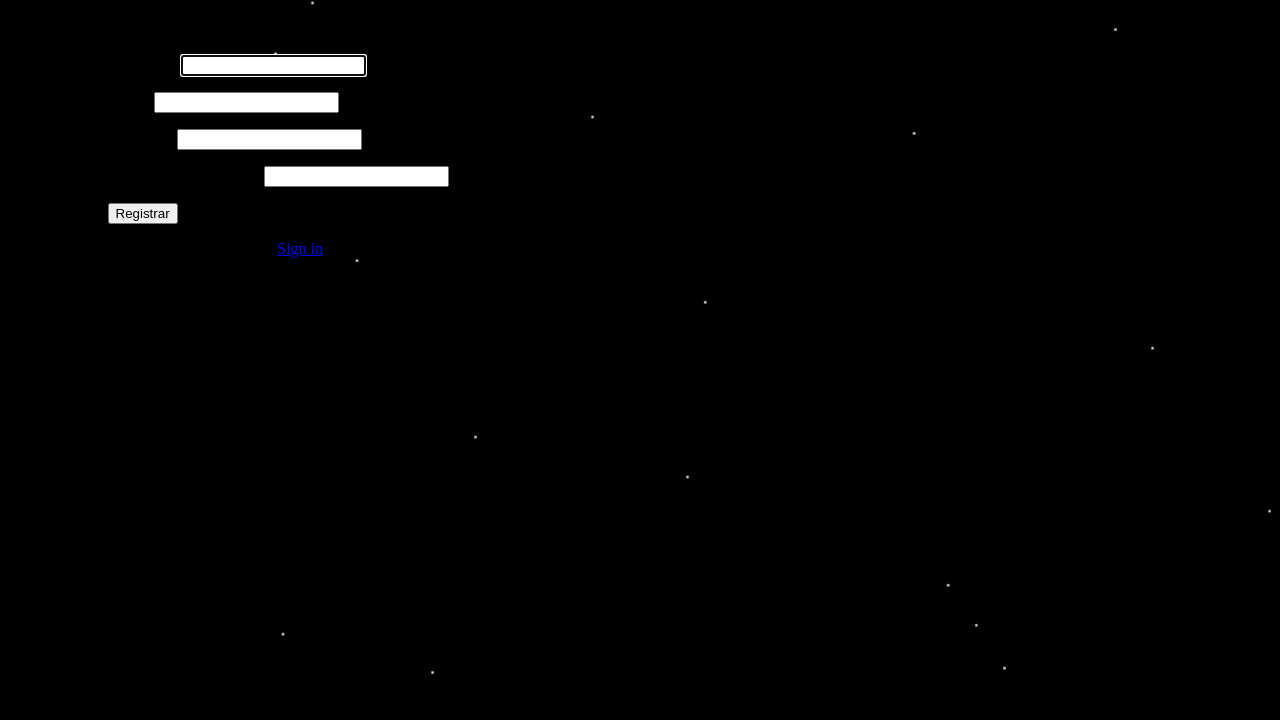
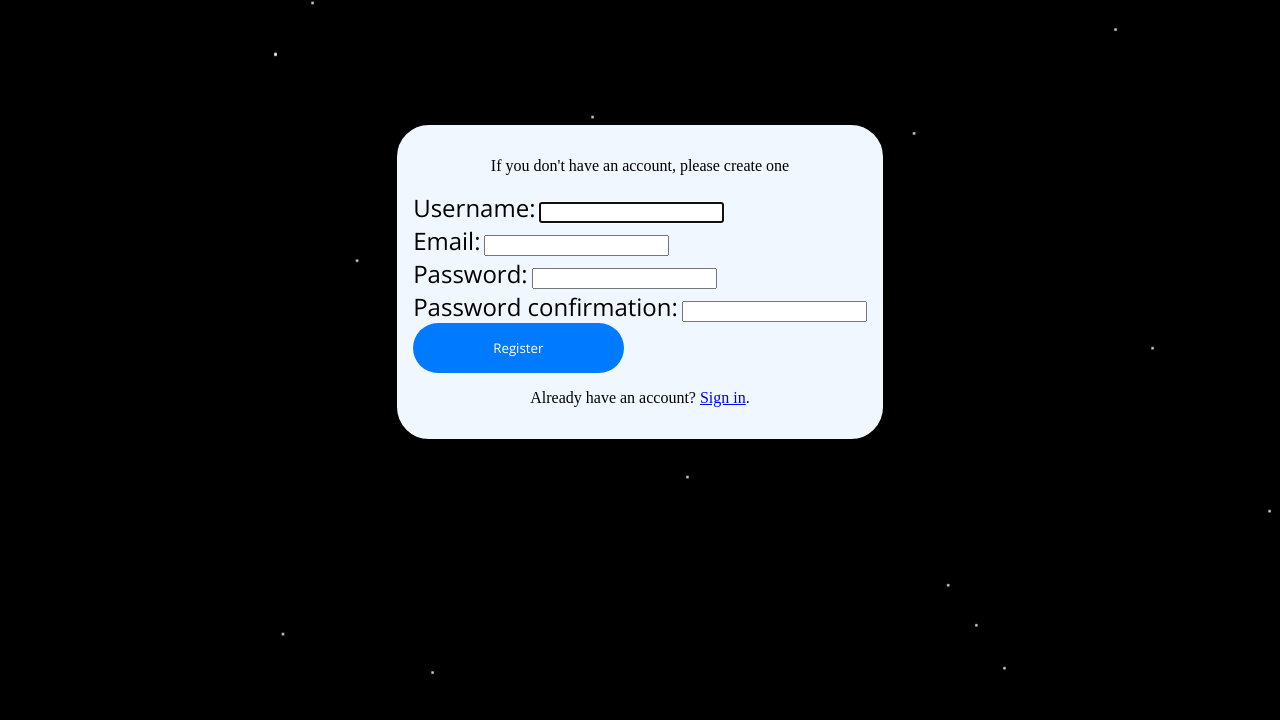
Before and after one commit to agustinsalum/DjangoGoogleAuth, a Django app: page /register/ in a window 1280 px wide. Shown: the part 80-800 px from the top of the page. Run offline with Django 5.2, Linux system fonts and the light colour scheme.

Commit message:
Se realizo el registro

```diff
--- a/noteApp/views.py
+++ b/noteApp/views.py
@@ -48,6 +48,10 @@ class RegisterView(View):
             messages.success(request, 'Successful registration. Please log in.')
             return redirect('login')
         else:
+            errors = form.errors.as_data()
+            for field, field_errors in errors.items():
+                for error in field_errors:
+                    messages.error(request, error)
             return render(request, 'register.html', {'form': form})
 
 
--- a/static/css/base/base.css
+++ b/static/css/base/base.css
@@ -52,7 +52,7 @@ main {
 }
 
 /* Tablet and Mobile */
-.box-login {
+.box-login-register {
     display: flex;
     flex-direction: column;
     background: #f1f7fe;
@@ -60,7 +60,7 @@ main {
     justify-content: center;
 }
 
-.login-button {
+.login-register-button {
     display: flex;
     flex-direction: column;
     background-color: #007bff;
@@ -68,7 +68,7 @@ main {
     color: #fff;
 }
 
-.login-button:hover {
+.login-register-button:hover {
     background-color: #0056b3;
 }
 
--- a/static/css/login/mobile.css
+++ b/static/css/login/mobile.css
@@ -41,7 +41,7 @@
 
     /* Aside */
 
-    .box-login {
+    .box-login-register {
         /* Code in base file and... */
         /* Adapted for tablets and mobile */
         border: 1.0vh solid #f1f7fe;
@@ -73,7 +73,7 @@
         align-items: center;
 
     }
-    .login-button {
+    .login-register-button {
         /* Code in base file and... */
         /* Adapted for mobiles */
         padding: 0.7vh 6vh;
--- a/static/css/login/notebook.css
+++ b/static/css/login/notebook.css
@@ -29,7 +29,7 @@
 
     /* Aside */
 
-    .box-login {
+    .box-login-register {
         /* Code in base file and... */
         border: 2.0vh solid #f1f7fe;
         border-radius: 4vh;
@@ -50,7 +50,7 @@
         color: black;
     }
 
-    .login-button {
+    .login-register-button {
         /* Code in base file and... */
         padding: 2vh 10vh;
         border: none;
--- a/static/css/login/tablet.css
+++ b/static/css/login/tablet.css
@@ -32,7 +32,7 @@
 
     /* Aside */
 
-    .box-login {
+    .box-login-register {
         /* Code in base file and... */
         /* Adapted for tablets */
         border: 1.0vh solid #f1f7fe;
@@ -56,7 +56,7 @@
         color: black;
     }
 
-    .login-button {
+    .login-register-button {
         /* Code in base file and... */
         /* Adapted for tablets */
         padding: 1vh 8vh;
--- /dev/null
+++ b/static/css/register/notebook.css
@@ -0,0 +1,29 @@
+@import url(../base/base.css);
+
+@media screen and (min-width: 1025px) {
+
+    .sectionRegister {
+        display: grid;
+        grid-template-rows: auto;
+        width: 100%;
+        height: 82vh;
+    }
+
+    .register {
+        display: flex;
+        flex-direction: column;
+        align-items: center;
+        padding-top: 15vh;
+    }
+
+    .box-login-register {
+        display: flex;
+        flex-direction: column;
+        background: #f1f7fe;
+        align-items: center;
+        justify-content: center;
+        border: 2.0vh solid #f1f7fe;
+        border-radius: 4vh;
+    }
+
+}
--- a/templates/base.html
+++ b/templates/base.html
@@ -15,6 +15,11 @@
     <link rel="stylesheet" href="{% static '/css/home/notebook.css' %}" type="text/css">
     <link rel="stylesheet" href="{% static '/css/home/tablet.css' %}" type="text/css">
     <link rel="stylesheet" href="{% static '/css/home/mobile.css' %}" type="text/css">
+
+     <!-- css files register -->
+     <link rel="stylesheet" href="{% static '/css/register/notebook.css' %}" type="text/css">
+     <link rel="stylesheet" href="{% static '/css/register/tablet.css' %}" type="text/css">
+     <link rel="stylesheet" href="{% static '/css/register/mobile.css' %}" type="text/css">
 
     <title>Notes</title>
 </head>
--- a/templates/login.html
+++ b/templates/login.html
@@ -18,7 +18,8 @@
     </article>
 
     <aside class="login">
-        <div class="box-login">
+        <div class="box-login-register">
+
             <form method="post">
                 {% csrf_token %}
                 <div class="form-group">
@@ -29,7 +30,7 @@
                     <label for="id_password" class="username-password-html">Password:</label>
                     {{ form.password }}
                 </div>
-                <button type="submit" class="login-button">Login</button>
+                <button type="submit" class="login-register-button">Login</button>
             </form>
             <p class="black-letter">Don't have an account?</p>
             <span class="custom-span"><a href="{% url 'register' %}">Register</a></span>
--- a/templates/register.html
+++ b/templates/register.html
@@ -1,24 +1,43 @@
 {% extends 'base.html' %}
 {% load static %}
 {% block content %}
-    <!-- Main -->
-    <p>Hello is Register</p>
+<!-- Main -->
 
-    <div class="register">
+<section class="sectionRegister">
 
-        <p> Continue with:</p>
+    <aside class="register">
+        <div class="box-login-register">
 
-        <form method="post">
-            {% csrf_token %}
-            {{ form.as_p }}
-            <button type="submit">Registrar</button>
-        </form>
+            <p class="black-letter"> If you don't have an account, please create one</p>
 
-        <div class="container signin">
-            <p>Already have an account? <a href="{% url 'login' %}">Sign in</a>.</p>
+            <form method="post">
+                {% csrf_token %}
+                <div class="form-group">
+                    <label for="id_username" class="username-password-html">Username:</label>
+                    {{ form.username }}
+                </div>
+                <div class="form-group">
+                    <label for="id_email" class="username-password-html">Email:</label>
+                    {{ form.email }}
+                </div>
+                <div class="form-group">
+                    <label for="id_password1" class="username-password-html">Password:</label>
+                    {{ form.password1 }}
+                </div>
+                <div class="form-group">
+                    <label for="id_password2" class="username-password-html">Password confirmation:</label>
+                    {{ form.password2 }}
+                </div>
+                <button type="submit" class="login-register-button">Register</button>
+            </form>
+
+            <div class="container signin">
+                <p class="black-letter">Already have an account? <a href="{% url 'login' %}">Sign in</a>.</p>
+            </div>
         </div>
 
-    </div>
+    </aside>
+</section>
 
 <!-- javascript -->
 {% endblock %}
```
Also changed, not shown: static/css/register/mobile.css (added), static/css/register/tablet.css (added).
